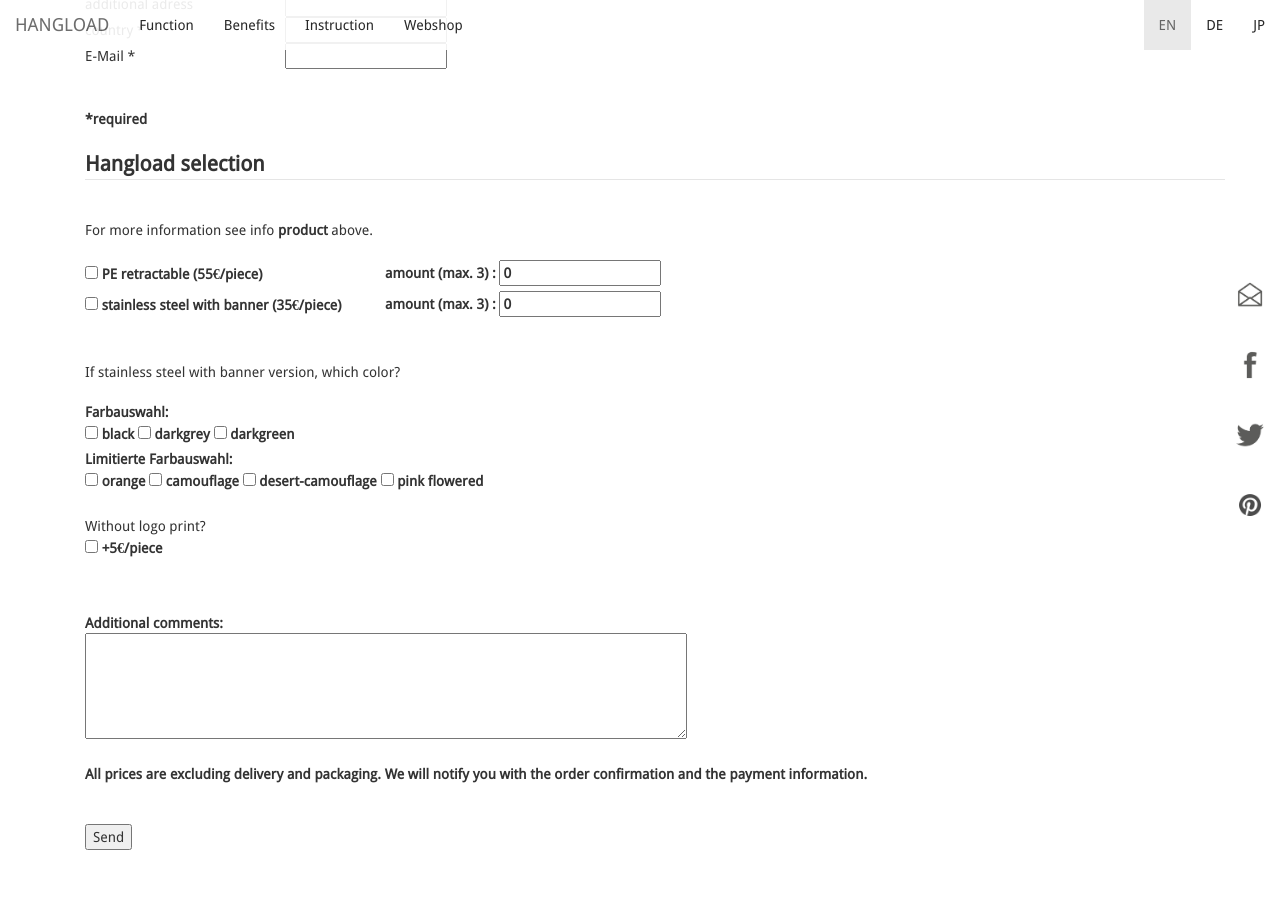
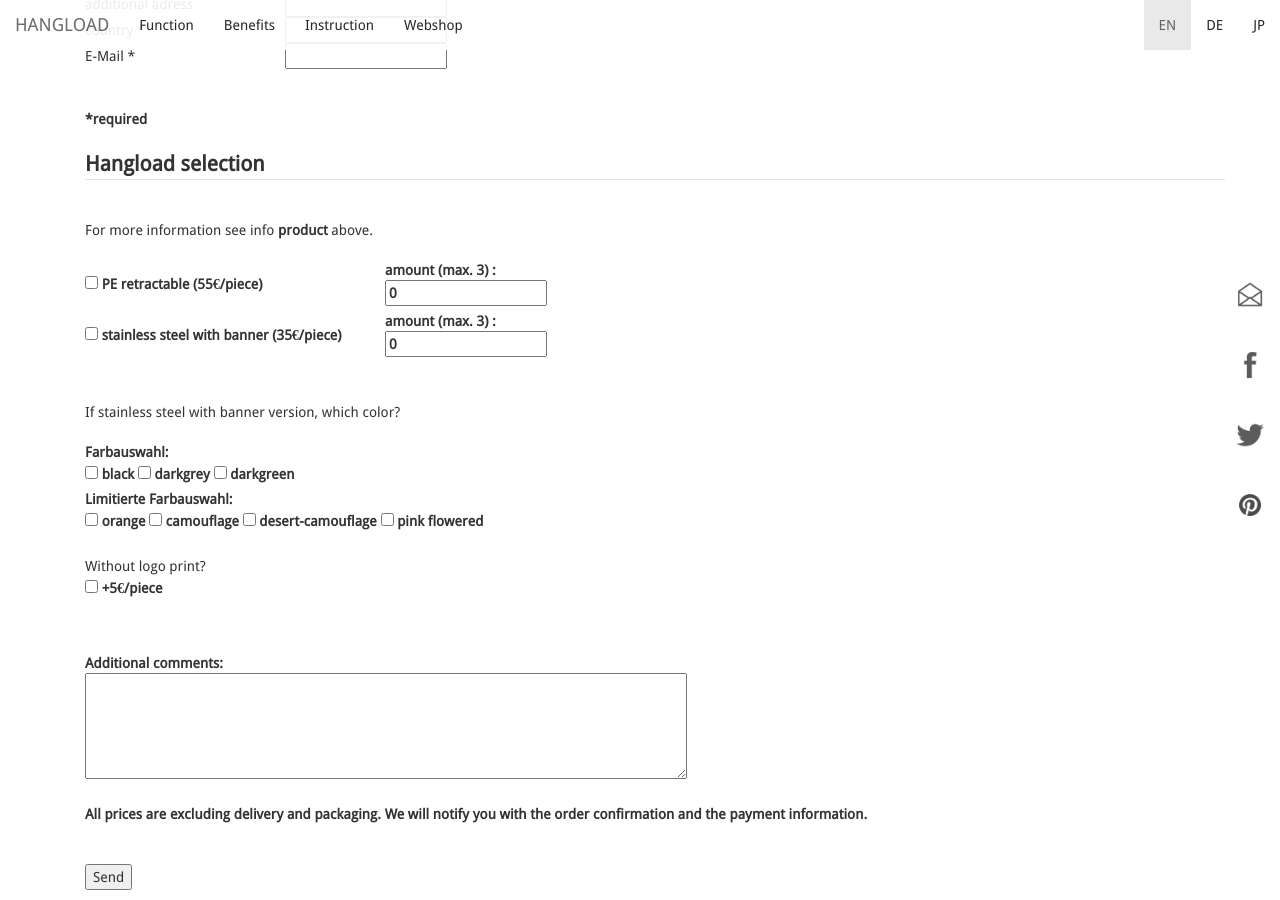
Before and after one commit to bodokaiser/hangload.com, a Jekyll site: the page built from webshop/index.html, in a window 1280 px wide and 900 px high, scrolled down 2061 px. Built offline with Jekyll 4.4.1, drawn with Linux system fonts in a browser that asks for light colours; nearby versions of some CDN libraries; library files that are not in the unit come from our copies; Markdown is read by kramdown in place of the engine named in the settings.

Commit message:
Update index.html

```diff
--- a/webshop/index.html
+++ b/webshop/index.html
@@ -210,7 +210,7 @@
 <table>
 <tr>
   <td width="300px"> <label><input type="checkbox" name="PE"> PE retractable (55€/piece) </label> </td>
-  <td> <label> amount (max. 3) : <input type="text" step="1" min="0" max="3" value="0" name="countPE"> </label> </td>
+  <td width="20px"> <label> amount (max. 3) : <input type="text" step="1" min="0" max="3" value="0" name="countPE"> </label> </td>
 </tr>
 <tr>
   <td> <label><input type="checkbox" name="Edelstahl"> stainless steel with banner (35€/piece) </label> </td>
```
